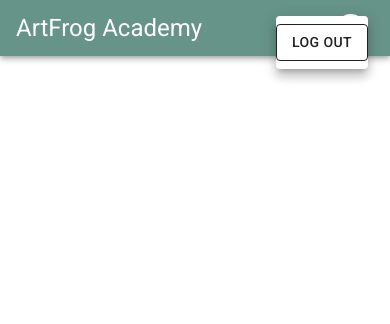
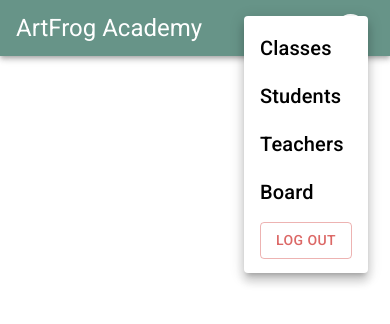
Before and after one commit to devarcher/artfrogadmin, a React (Create React App) app: page / in a window 390 px wide. Both pictures are taken after a click on the button 350 px from the left and 28 px from the top of the page. Shown: the top 324 px of the page. Built offline with nearby package versions, Linux system fonts and the light colour scheme.

Commit message:
navbar fully responsive. pop up menu functional with links and redirects

```diff
--- a/src/Components/Navigation/AppBarCollapse.js
+++ b/src/Components/Navigation/AppBarCollapse.js
@@ -5,25 +5,9 @@ import { Link, Redirect } from 'react-router-dom';
 import { Button, MenuItem } from '@material-ui/core';
 import { withStyles } from '@material-ui/core/styles';
 import { makeStyles } from '@material-ui/core/styles';
-import AppBar from '@material-ui/core/AppBar';
-import Toolbar from '@material-ui/core/Toolbar';
 import Typography from '@material-ui/core/Typography';
-import { createMuiTheme } from '@material-ui/core/styles';
-import IconButton from '@material-ui/core/IconButton';
-import { ThemeProvider } from '@material-ui/core/styles';
 
 import ButtonAppBarCollapse from './ButtonAppBarCollapse';
-
-const theme = createMuiTheme({
-  palette: {
-    primary: {
-      main: '#679488'
-    },
-    secondary: {
-      main: '#DC6866'
-    }
-  }
-});
 
 const useStyles = makeStyles(theme => ({
   title: {
@@ -33,6 +17,11 @@ const useStyles = makeStyles(theme => ({
     marginRight: '20px',
     textDecoration: 'none',
     color: 'white'
+  },
+  linksCollapsed: {
+    color: 'black',
+    marginRight: 'none',
+    textDecoration: 'none'
   }
 }));
 
@@ -55,14 +44,48 @@ const AppBarCollapse = props => {
   const classes = useStyles();
   return (
     <div className={props.classes.root}>
-      <ButtonAppBarCollapse>
+      <ButtonAppBarCollapse logOutHandler={logOutHandler}>
+        <MenuItem>
+          <Typography variant="h6">
+            <Link to="/panel/classes" className={classes.linksCollapsed}>
+              Classes
+            </Link>
+          </Typography>
+        </MenuItem>
+
+        <MenuItem>
+          <Typography variant="h6">
+            <Link to="/panel/students" className={classes.linksCollapsed}>
+              Students
+            </Link>
+          </Typography>
+        </MenuItem>
+
+        <MenuItem>
+          <Typography variant="h6">
+            <Link to="/panel/teachers" className={classes.linksCollapsed}>
+              Teachers
+            </Link>
+          </Typography>
+        </MenuItem>
+
+        <MenuItem>
+          <Typography variant="h6">
+            <Link to="/panel/board" className={classes.linksCollapsed}>
+              Board
+            </Link>
+          </Typography>
+        </MenuItem>
+
+        <MenuItem>
           <Button
             variant="outlined"
-          color="inherit"
+            color="secondary"
             onClick={() => logOutHandler(() => <Redirect to="/admin" />)}
           >
             LOG OUT
           </Button>
+        </MenuItem>
       </ButtonAppBarCollapse>
       <div className={props.classes.buttonBar} id="appbar-collapse">
         <Typography variant="h6">
--- a/src/Components/Navigation/ButtonAppBarCollapse.js
+++ b/src/Components/Navigation/ButtonAppBarCollapse.js
@@ -1,4 +1,5 @@
 import React from 'react';
+
 import { withStyles } from '@material-ui/core/styles';
 import { Menu } from '@material-ui/core';
 import IconButton from '@material-ui/core/IconButton';
@@ -43,11 +44,11 @@ class ButtonAppBarCollapse extends React.Component {
           anchorEl={anchorEl}
           anchorOrigin={{
             vertical: 'top',
-            horizontal: 'right'
+            horizontal: 'center'
           }}
           transformOrigin={{
-            vertical: 'top',
-            horizontal: 'right'
+            vertical: 'bottom',
+            horizontal: 'center'
           }}
           open={open}
           onClose={this.handleClose}
--- a/src/Components/Navigation/Navigation.js
+++ b/src/Components/Navigation/Navigation.js
@@ -7,14 +7,9 @@ import { makeStyles } from '@material-ui/core/styles';
 import AppBar from '@material-ui/core/AppBar';
 import Toolbar from '@material-ui/core/Toolbar';
 import Typography from '@material-ui/core/Typography';
-import Button from '@material-ui/core/Button';
 import { createMuiTheme } from '@material-ui/core/styles';
-import IconButton from '@material-ui/core/IconButton';
 import { ThemeProvider } from '@material-ui/core/styles';
 
-// Pop Up Menu
-import Menu from '@material-ui/core/Menu';
-import Fade from '@material-ui/core/Fade';
 
 const theme = createMuiTheme({
   palette: {
```
Lines whose indentation alone changed are shown as unchanged.
